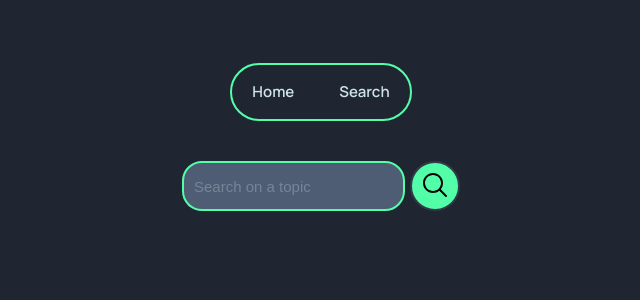
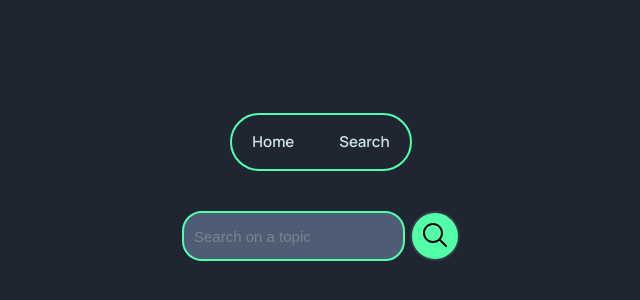
Before and after one commit to mhdafh7/advise-generator, a React (Vite) app: page /search in a window 1280 px wide. Shown: the part 224-524 px from the top of the page, without its empty margins (319-959 px from the left). Built offline with nearby package versions, Linux system fonts and the light colour scheme; no server answers.

Commit message:
fixed width issue

```diff
--- a/src/styles/App.scss
+++ b/src/styles/App.scss
@@ -21,7 +21,6 @@ a {
     gap: 2rem;
     position: relative;
     min-height: 100vh;
-    min-width: 100vw;
 
     @media (max-width:576px) {
         padding-bottom: 35%;
```
